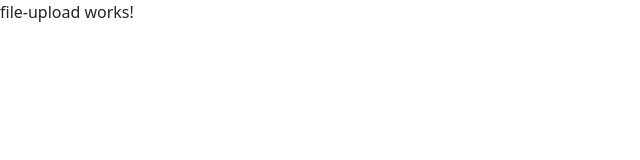
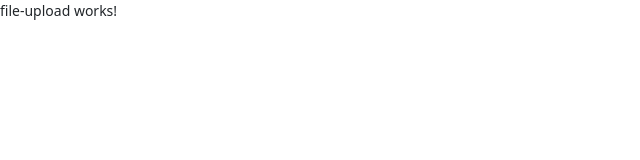
Before and after one commit to josephsieang/file-upload-showcase, an Angular app: page / in a window 1280 px wide. Shown: the top 160 px of the page, without its empty margins (0-640 px from the left). Built offline with nearby package versions, Linux system fonts and the light colour scheme.

Commit message:
Configure base font size

```diff
--- a/src/styles.scss
+++ b/src/styles.scss
@@ -1,2 +1,6 @@
 /* You can add global styles to this file, and also import other style files */
 @import 'bootstrap/scss/bootstrap';
+
+html {
+  font-size: 14px;
+}
```
